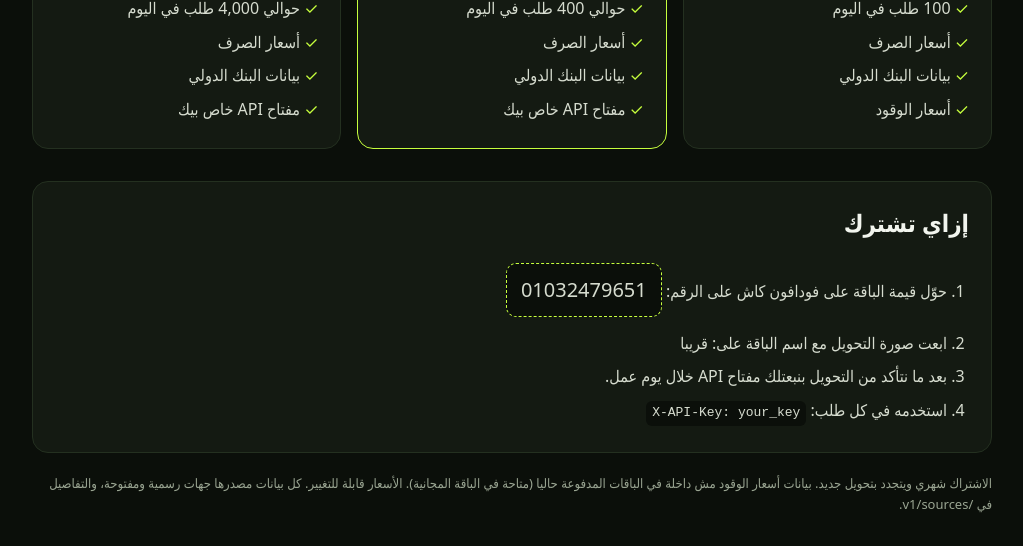
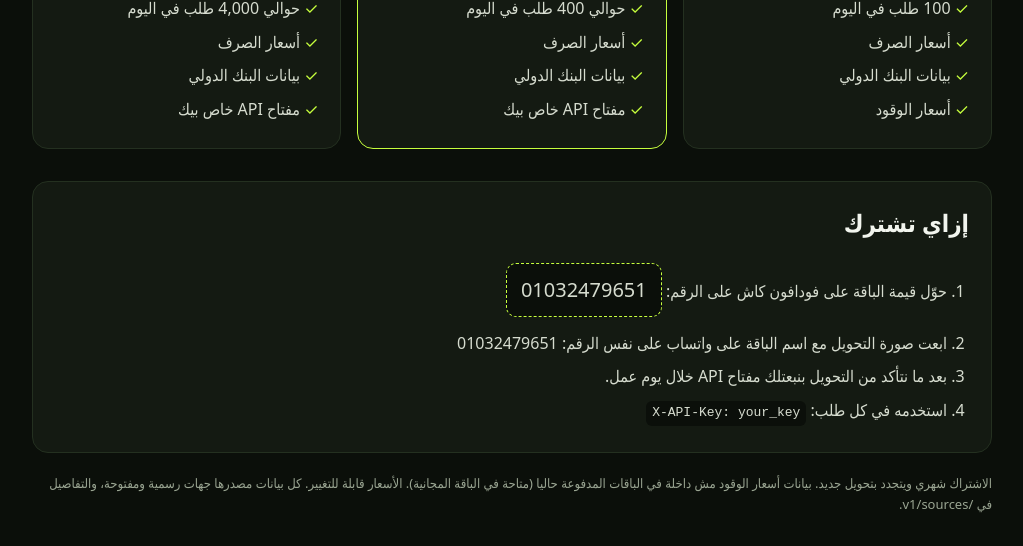
Before and after one commit to mahmoudabdalhamid10-alt/egypt-open-data-api, a plain HTML site: page app/static/pricing.html in a window 1280 px wide. Shown: the part 275-821 px from the top of the page, without its empty margins (128-1151 px from the left). Drawn offline with Linux system fonts and the light colour scheme.

Commit message:
Revise subscription instructions and contact info
Updated the subscription process and contact method.

```diff
--- a/app/static/pricing.html
+++ b/app/static/pricing.html
@@ -3,7 +3,6 @@
 <head>
 <meta charset="utf-8">
 <meta name="viewport" content="width=device-width,initial-scale=1">
-<meta name="robots" content="noindex">
 <title>أسعار Egypt Open Data API</title>
 <style>
 *{box-sizing:border-box;margin:0;padding:0}
@@ -39,7 +38,7 @@ code{background:#0b0f0a;padding:2px 6px;border-radius:6px;direction:ltr;display:
 <div class="steps"><h2>إزاي تشترك</h2>
 <ol>
 <li>حوّل قيمة الباقة على فودافون كاش على الرقم: <div class="num">01032479651</div></li>
-<li>ابعت صورة التحويل مع اسم الباقة على: قريبا</li>
+<li>ابعت صورة التحويل مع اسم الباقة على واتساب على نفس الرقم: 01032479651</li>
 <li>بعد ما نتأكد من التحويل بنبعتلك مفتاح API خلال يوم عمل.</li>
 <li>استخدمه في كل طلب: <code>X-API-Key: your_key</code></li>
 </ol></div>
```
